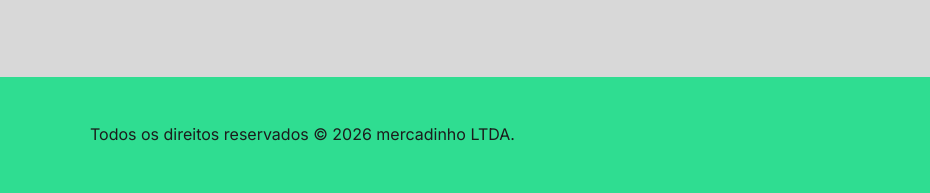
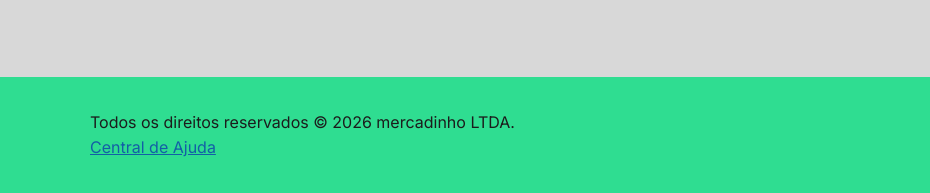
Before and after one commit to gabrieldebiazi/mercadinho-m.e.u, a plain HTML site: page mercadinho m.e.u/catalogo.html in a window 1280 px wide. Shown: the part 607-800 px from the top of the page, 0-930 px from the left. Drawn offline with Linux system fonts and the light colour scheme.

Commit message:
Update catalogo.html

```diff
--- a/mercadinho m.e.u/catalogo.html
+++ b/mercadinho m.e.u/catalogo.html
@@ -42,7 +42,11 @@
     </main>
 
     <footer class="rodape">
-        <p>Todos os direitos reservados &copy; 2026 mercadinho LTDA.</p>
+
+        <div>
+            <p>Todos os direitos reservados &copy; 2026 mercadinho LTDA.</p>
+            <a href="ajuda.html">Central de Ajuda</a>
+        </div>
 
         <div class="redesSociais">
             <p>Nos siga em nossas redes sociais</p>
```
